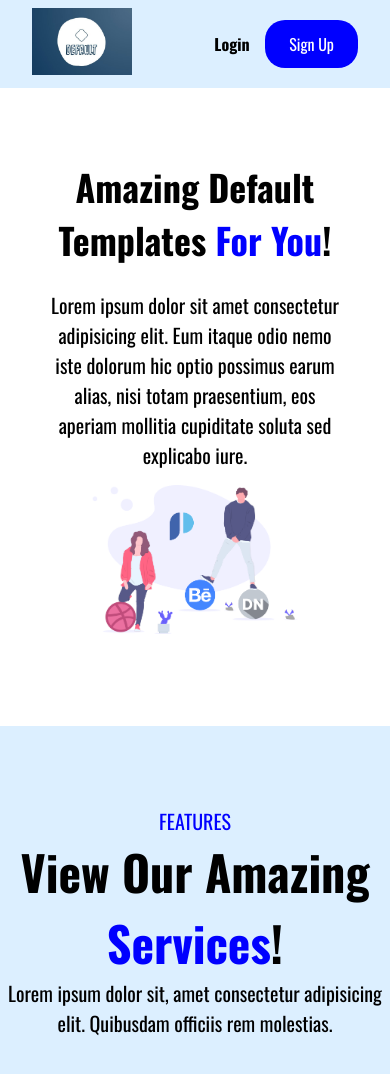
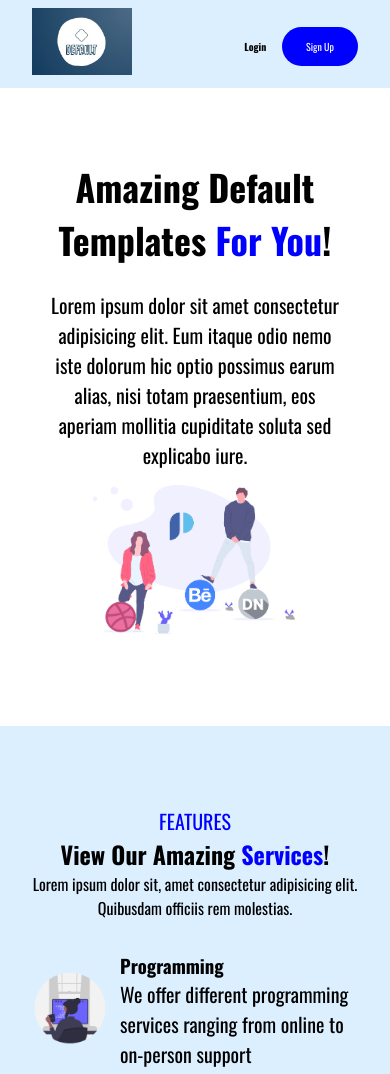
Before and after one commit to Ibbya42/ProjectP1, a plain HTML site: page index.html in a window 390 px wide. Shown: the top 1074 px of the page. Drawn offline with nearby package versions, Linux system fonts and the light colour scheme.

Commit message:
07/07 Media push

```diff
--- a/index.html
+++ b/index.html
@@ -34,7 +34,6 @@
 
     <main>
         <section id="landing">
-
             <div class="row">
                 <!-- Targets the left of the landing page -->
                 <div class="landing_content--left">
@@ -75,7 +74,7 @@
             <div class="container">
                 <div class="row">
                     <p class="Subtitle__feature">FEATURES</p>
-                    <h1>View Our Amazing <span class="blue">Services</span>!</h1>
+                    <h1 class="features_heading">View Our Amazing <span class="blue">Services</span>!</h1>
                     <div class="para_wrapper">
                     <p class="features__para">
                         Lorem ipsum dolor sit, amet consectetur adipisicing elit.
--- a/styles.css
+++ b/styles.css
@@ -617,7 +617,25 @@ i{
         width: 100px;
     }
 
+    .nav_link--login,
+    .nav_link--signup{
+        font-size: 10px;
+    }
 
+    .features_heading,
+    .qualitywork__title{
+        font-size: 24px;
+    }
+
+    .para_wrapper
+    {
+        padding: 0 12px;
+    }
+
+    .features__para,
+    .qualitywork__para{
+        font-size: 16px;
+    }
 
     .landing__title{
         font-size: 36px;
```
